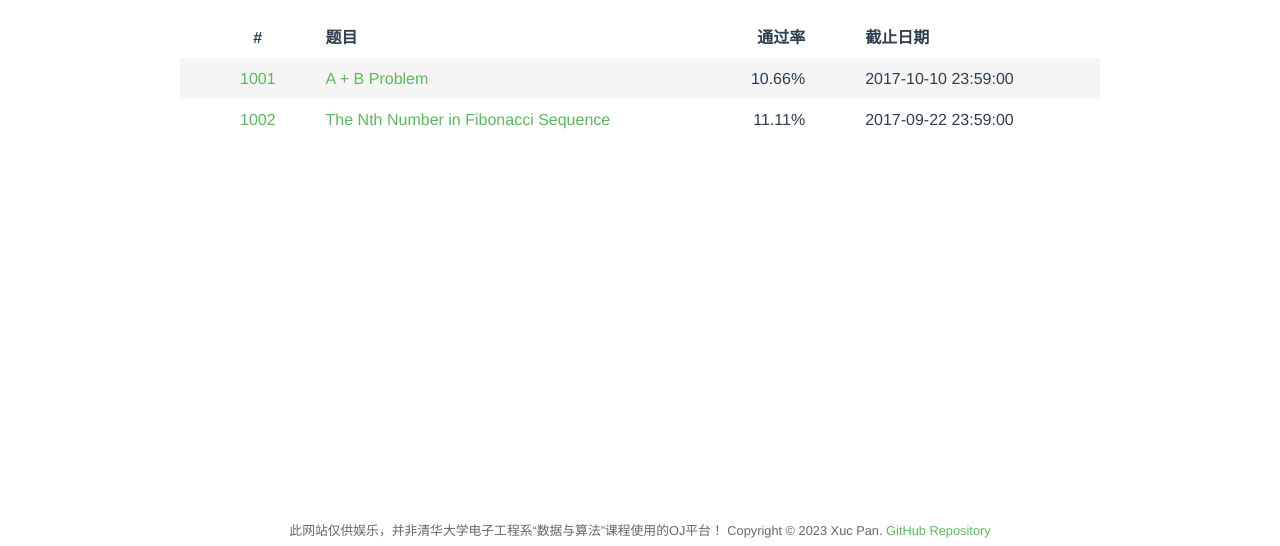
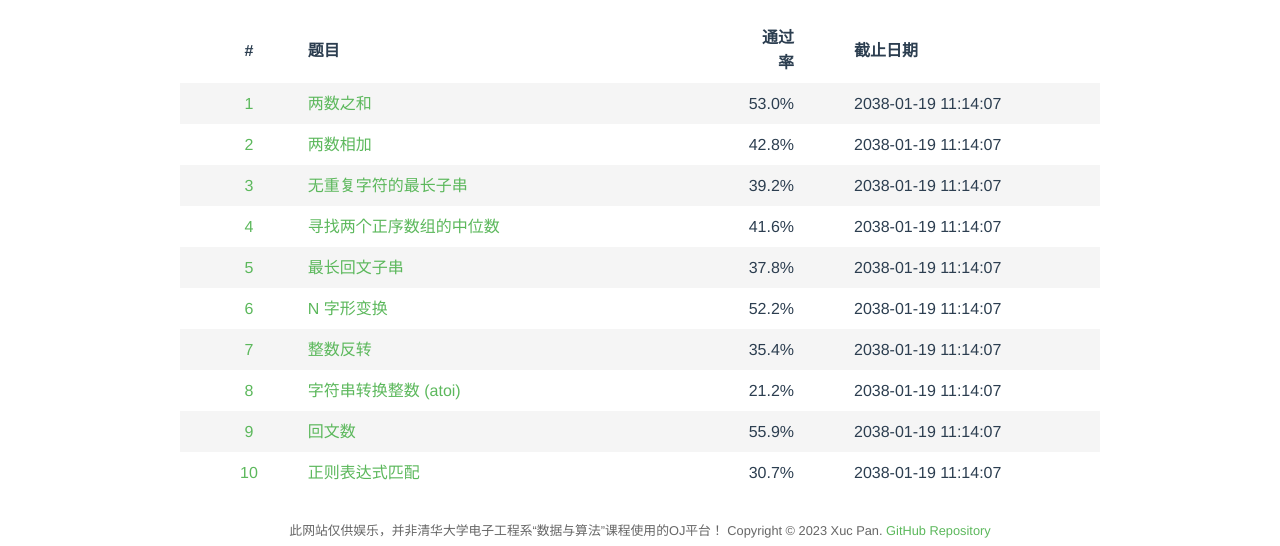
Before and after one commit to Panxuc/FakeLambdaOJ2, a plain HTML site: page index.html in a window 1280 px wide. Shown: the part 254-800 px from the top of the page. Drawn offline with nearby package versions, Linux system fonts and the light colour scheme; some packages are replaced by stand-ins of ours.

Commit message:
feat: :sparkles: more problems

```diff
--- a/main.html
+++ b/main.html
@@ -15,23 +15,103 @@
             <tbody>
                 <tr>
                     <td>
-                        <a href="#login" class="">1001</a>
+                        <a href="#login" class="">1</a>
                     </td>
                     <td>
-                        <a href="#login" class="">A + B Problem</a>
+                        <a href="#login" class="">两数之和</a>
                     </td>
-                    <td>10.66%</td>
-                    <td>2017-10-10 23:59:00</td>
+                    <td>53.0%</td>
+                    <td>2038-01-19 11:14:07</td>
                 </tr>
                 <tr>
                     <td>
-                        <a href="#login" class="">1002</a>
+                        <a href="#login" class="">2</a>
                     </td>
                     <td>
-                        <a href="#login" class="">The Nth Number in Fibonacci Sequence</a>
+                        <a href="#login" class="">两数相加</a>
                     </td>
-                    <td>11.11%</td>
-                    <td>2017-09-22 23:59:00</td>
+                    <td>42.8%</td>
+                    <td>2038-01-19 11:14:07</td>
+                </tr>
+                <tr>
+                    <td>
+                        <a href="#login" class="">3</a>
+                    </td>
+                    <td>
+                        <a href="#login" class="">无重复字符的最长子串</a>
+                    </td>
+                    <td>39.2%</td>
+                    <td>2038-01-19 11:14:07</td>
+                </tr>
+                <tr>
+                    <td>
+                        <a href="#login" class="">4</a>
+                    </td>
+                    <td>
+                        <a href="#login" class="">寻找两个正序数组的中位数</a>
+                    </td>
+                    <td>41.6%</td>
+                    <td>2038-01-19 11:14:07</td>
+                </tr>
+                <tr>
+                    <td>
+                        <a href="#login" class="">5</a>
+                    </td>
+                    <td>
+                        <a href="#login" class="">最长回文子串</a>
+                    </td>
+                    <td>37.8%</td>
+                    <td>2038-01-19 11:14:07</td>
+                </tr>
+                <tr>
+                    <td>
+                        <a href="#login" class="">6</a>
+                    </td>
+                    <td>
+                        <a href="#login" class="">N 字形变换</a>
+                    </td>
+                    <td>52.2%</td>
+                    <td>2038-01-19 11:14:07</td>
+                </tr>
+                <tr>
+                    <td>
+                        <a href="#login" class="">7</a>
+                    </td>
+                    <td>
+                        <a href="#login" class="">整数反转</a>
+                    </td>
+                    <td>35.4%</td>
+                    <td>2038-01-19 11:14:07</td>
+                </tr>
+                <tr>
+                    <td>
+                        <a href="#login" class="">8</a>
+                    </td>
+                    <td>
+                        <a href="#login" class="">字符串转换整数 (atoi)</a>
+                    </td>
+                    <td>21.2%</td>
+                    <td>2038-01-19 11:14:07</td>
+                </tr>
+                <tr>
+                    <td>
+                        <a href="#login" class="">9</a>
+                    </td>
+                    <td>
+                        <a href="#login" class="">回文数</a>
+                    </td>
+                    <td>55.9%</td>
+                    <td>2038-01-19 11:14:07</td>
+                </tr>
+                <tr>
+                    <td>
+                        <a href="#login" class="">10</a>
+                    </td>
+                    <td>
+                        <a href="#login" class="">正则表达式匹配</a>
+                    </td>
+                    <td>30.7%</td>
+                    <td>2038-01-19 11:14:07</td>
                 </tr>
             </tbody>
         </table>
```
